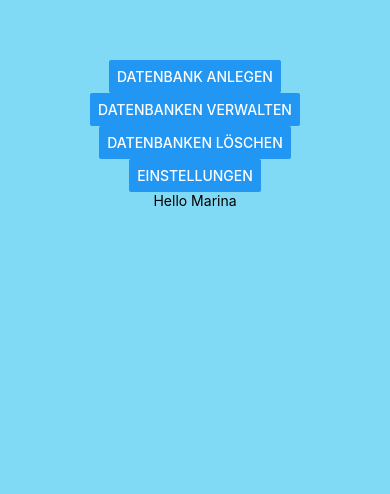
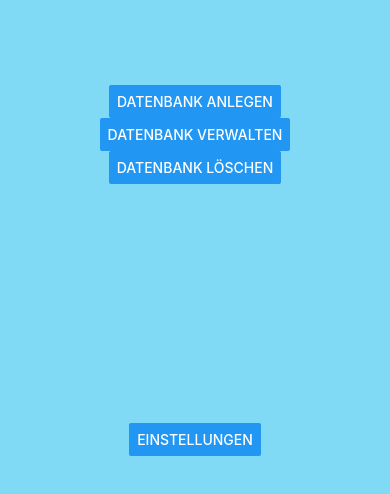
Before and after one commit to WsSebastian/ProjectMcCode, a React Native app: screen / in a window 390 px wide. Shown: the part 288-782 px from the top of the page. Built offline with nearby package versions, Linux system fonts and the light colour scheme.

Commit message:
Button Menue ausgelagert und ein wenig gestyled

```diff
--- a/App.js
+++ b/App.js
@@ -1,16 +1,11 @@
 import { StatusBar } from 'expo-status-bar';
-import { Button, StyleSheet, Text, View } from 'react-native';
-import { ParagraphTest } from './Components/Data.js';
+import { StyleSheet, View } from 'react-native';
+import { Menue } from './Components/ButtonMenue.js';
 
 export default function App() {
   return (
     <View style={styles.container}>
-      <Button title="Datenbank anlegen"/>
-      <Button title="Datenbanken verwalten"/>
-      <Button title="Datenbanken löschen"/>
-      <Button title="Einstellungen"/>
-      <StatusBar style="auto" />
-      <ParagraphTest/>
+      <Menue/>
     </View>
   );
 }
--- /dev/null
+++ b/Components/ButtonMenue.js
@@ -0,0 +1,15 @@
+import { Fragment } from "react";
+import { Text, Button, View } from "react-native"
+
+export function Menue(props){
+    return(
+        <Fragment>
+            <Button title="Datenbank anlegen" />
+            <Button title="Datenbank verwalten" />
+            <Button title="Datenbank löschen" />
+            <View style={{position: 'absolute', bottom:100}}>
+            <Button title="Einstellungen" />
+            </View>
+         </Fragment>
+    );
+}
```
